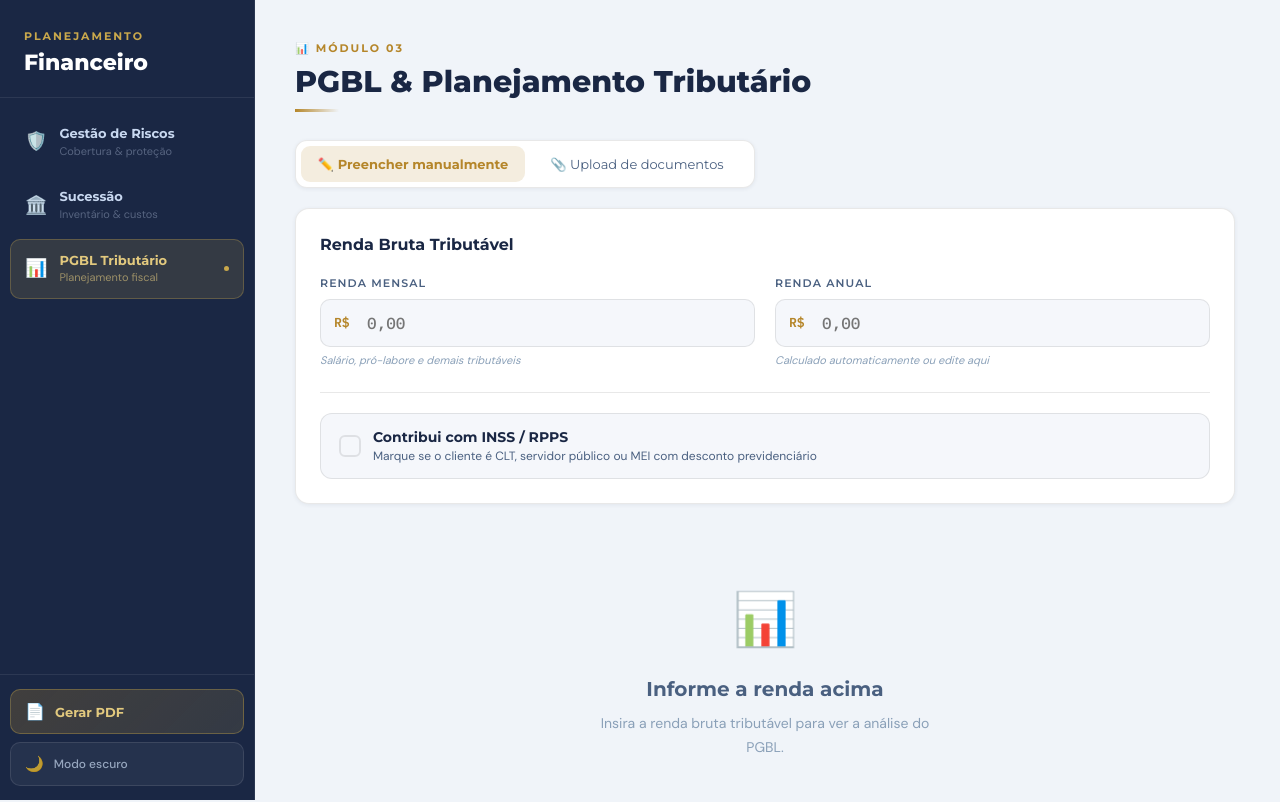
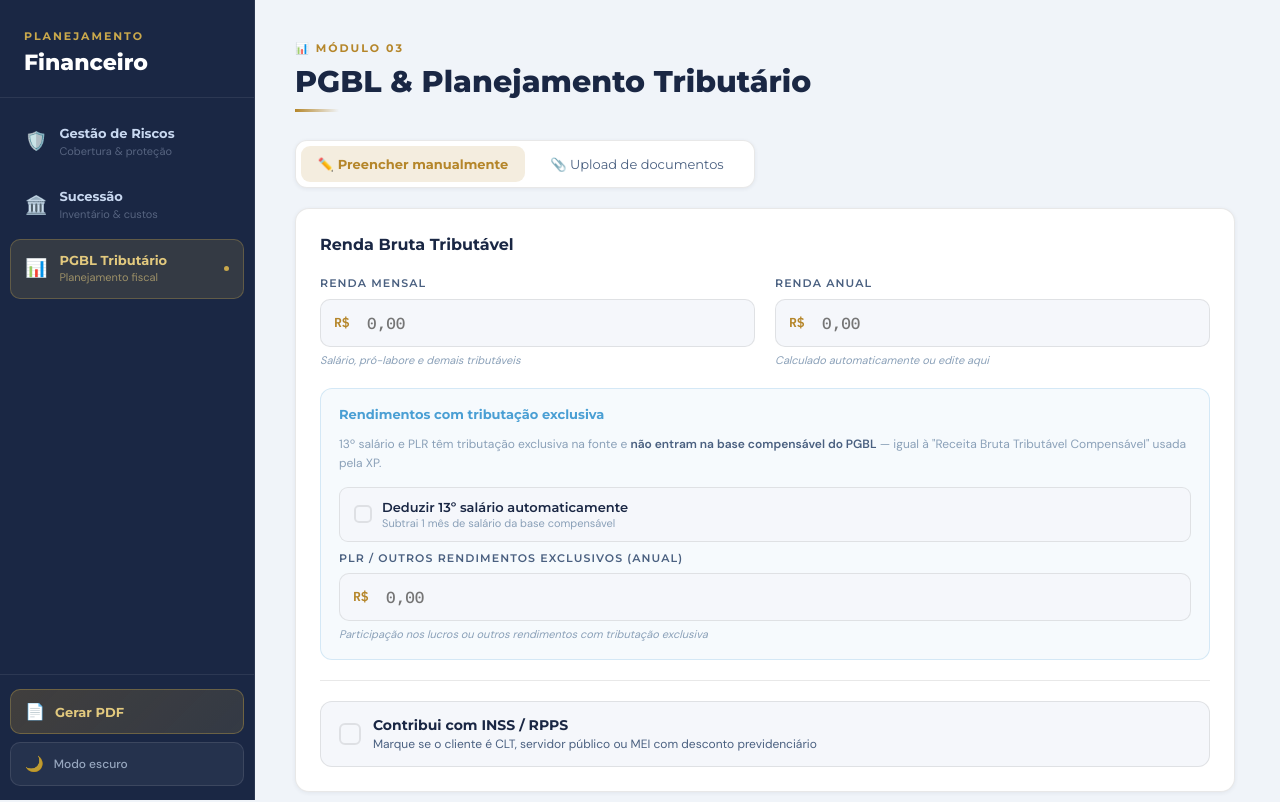
Before and after one commit to theolimaa/patrimonio, a React (Vite) app: page /pgbl in a window 1280 px wide. Shown: the top 802 px of the page. Built offline with nearby package versions, Linux system fonts and the light colour scheme.

Commit message:
Update PGBL.jsx

```diff
--- a/src/pages/PGBL.jsx
+++ b/src/pages/PGBL.jsx
@@ -167,6 +167,7 @@ export default function PGBL({ formState, setFormState, onDataChange }) {
   const {
     mode, rendaMensal, rendaAnual, syncFrom,
     contribuiINSS, inssManual, inssOverride,
+    rendExclusivos,
     holerites, irFile, extracted, anos, showTable
   } = formState
 
@@ -193,6 +194,10 @@ export default function PGBL({ formState, setFormState, onDataChange }) {
     ? (syncFrom === 'anual' ? centsToNum(rendaAnual) : centsToNum(rendaMensal) * 12)
     : (extracted ? extracted.rendaAnual : 0)
 
+  // Rendimentos com tributação exclusiva (13º automático + PLR manual)
+  const decimo13Auto = formState.desconta13 ? rendaMensalNum : 0
+  const rendExclusivosNum = decimo13Auto + centsToNum(rendExclusivos || '')
+
   // INSS: automático (tabela 2024) ou manual
   const inssAutoMensal = contribuiINSS ? calcINSSMensal(rendaMensalNum) : 0
   const inssAutoAnual  = contribuiINSS ? calcINSSAnual(rendaMensalNum, 12) : 0
@@ -200,21 +205,21 @@ export default function PGBL({ formState, setFormState, onDataChange }) {
     ? (inssOverride && inssManual ? centsToNum(inssManual) : inssAutoAnual)
     : 0
 
-  // Base líquida (XP) = bruta - INSS
+  // Base compensável = Bruta − Rendimentos exclusivos (13º, PLR)
   const baseLiquidaAnual  = Math.max(0, rendaAnualNum - inssAnualFinal)
-  const baseLiquidaMensal = baseLiquidaAnual / 12
+  const baseCompensavelAnual = Math.max(0, rendaAnualNum - rendExclusivosNum)
 
-  // IR sobre a base líquida
-  const irInfo = calcIR(baseLiquidaMensal)
+  // IR sobre base sem rendimentos exclusivos e sem INSS
+  const irInfo = calcIR((baseCompensavelAnual - inssAnualFinal) / 12)
 
-  // PGBL
-  const pgblInfo = calcPGBL(rendaAnualNum, irInfo.aliquotaMarginal, inssAnualFinal)
+  // PGBL: limite 12% da base compensável
+  const pgblInfo = calcPGBL(rendaAnualNum, irInfo.aliquotaMarginal, inssAnualFinal, rendExclusivosNum)
   const previdenciaCorpAnual = extracted ? (extracted.previdenciaCorpAnual || 0) : 0
   const pgblRestante = Math.max(0, pgblInfo.pgblIdeal - previdenciaCorpAnual)
   const economiaRestante = pgblRestante * irInfo.aliquotaMarginal
 
   // Comparativo IR
-  const comparativo = calcComparativoIR(rendaAnualNum, inssAnualFinal, pgblInfo.pgblIdeal)
+  const comparativo = calcComparativoIR(rendaAnualNum, inssAnualFinal, pgblInfo.pgblIdeal, rendExclusivosNum)
 
   const projection = projetarPGBL(pgblRestante, irInfo.aliquotaMarginal, anos)
   const hasData = rendaAnualNum > 0
@@ -316,9 +321,64 @@ ${textoCompleto}`
       {mode === 'manual' && (
         <Card>
           <CardTitle>Renda Bruta Tributável</CardTitle>
-          <div style={{ display: 'grid', gridTemplateColumns: '1fr 1fr', gap: '20px', marginBottom: '24px' }}>
+          <div style={{ display: 'grid', gridTemplateColumns: '1fr 1fr', gap: '20px', marginBottom: '20px' }}>
             <MoneyField label="Renda mensal" value={rendaMensal} onChange={handleRendaMensalChange} hint="Salário, pró-labore e demais tributáveis" />
             <MoneyField label="Renda anual" value={rendaAnual} onChange={handleRendaAnualChange} hint="Calculado automaticamente ou edite aqui" />
+          </div>
+
+          {/* Rendimentos com tributação exclusiva */}
+          <div style={{ background: 'rgba(74,159,212,0.05)', border: '1px solid rgba(74,159,212,0.2)', borderRadius: '12px', padding: '16px 18px', marginBottom: '20px' }}>
+            <div style={{ fontSize: '13px', fontWeight: 700, color: '#4a9fd4', fontFamily: 'var(--font-display)', marginBottom: '10px' }}>
+              Rendimentos com tributação exclusiva
+            </div>
+            <div style={{ fontSize: '12px', color: 'var(--text-dim)', marginBottom: '14px', lineHeight: 1.6 }}>
+              13º salário e PLR têm tributação exclusiva na fonte e <strong style={{ color: 'var(--text-muted)' }}>não entram na base compensável do PGBL</strong> — igual à "Receita Bruta Tributável Compensável" usada pela XP.
+            </div>
+
+            {/* Checkbox 13º automático */}
+            <button
+              onClick={function() { upd('desconta13')(!formState.desconta13) }}
+              style={{ display: 'flex', alignItems: 'center', gap: '10px', background: formState.desconta13 ? 'rgba(74,159,212,0.1)' : 'var(--bg-input)', border: formState.desconta13 ? '1.5px solid #4a9fd4' : '1.5px solid var(--border)', borderRadius: '9px', padding: '11px 14px', cursor: 'pointer', width: '100%', textAlign: 'left', marginBottom: '8px' }}>
+              <div style={{ width: '18px', height: '18px', borderRadius: '5px', background: formState.desconta13 ? '#4a9fd4' : 'transparent', border: formState.desconta13 ? '2px solid #4a9fd4' : '2px solid var(--border)', display: 'flex', alignItems: 'center', justifyContent: 'center', flexShrink: 0 }}>
+                {formState.desconta13 && <span style={{ color: '#fff', fontSize: '11px', fontWeight: 900 }}>✓</span>}
+              </div>
+              <div>
+                <div style={{ fontSize: '13px', fontWeight: 600, color: formState.desconta13 ? '#4a9fd4' : 'var(--text)', fontFamily: 'var(--font-display)' }}>
+                  Deduzir 13º salário automaticamente
+                </div>
+                <div style={{ fontSize: '11px', color: 'var(--text-dim)', marginTop: '1px' }}>
+                  {formState.desconta13 ? `− ${fmtBRL(rendaMensalNum)} (1 mês de salário excluído da base)` : 'Subtrai 1 mês de salário da base compensável'}
+                </div>
+              </div>
+            </button>
+
+            {/* Campo PLR/outros */}
+            <div style={{ display: 'grid', gridTemplateColumns: '1fr', gap: '8px' }}>
+              <MoneyField
+                label="PLR / outros rendimentos exclusivos (anual)"
+                value={rendExclusivos}
+                onChange={upd('rendExclusivos')}
+                hint="Participação nos lucros ou outros rendimentos com tributação exclusiva"
+              />
+            </div>
+
+            {/* Resumo da base compensável */}
+            {(formState.desconta13 || rendExclusivosNum > 0) && (
+              <div style={{ marginTop: '12px', display: 'grid', gridTemplateColumns: '1fr 1fr 1fr', gap: '8px' }}>
+                <div style={{ background: 'var(--bg-input)', border: '1px solid var(--border)', borderRadius: '8px', padding: '10px 12px' }}>
+                  <div style={{ fontSize: '10px', textTransform: 'uppercase', letterSpacing: '0.08em', color: 'var(--text-muted)', fontWeight: 600, fontFamily: 'var(--font-display)', marginBottom: '4px' }}>Renda bruta total</div>
+                  <div style={{ fontFamily: 'var(--font-mono)', fontSize: '13px', fontWeight: 600 }}>{fmtBRL(rendaAnualNum)}</div>
+                </div>
+                <div style={{ background: 'var(--bg-input)', border: '1px solid var(--border)', borderRadius: '8px', padding: '10px 12px' }}>
+                  <div style={{ fontSize: '10px', textTransform: 'uppercase', letterSpacing: '0.08em', color: '#4a9fd4', fontWeight: 600, fontFamily: 'var(--font-display)', marginBottom: '4px' }}>(-) Exclusivos</div>
+                  <div style={{ fontFamily: 'var(--font-mono)', fontSize: '13px', fontWeight: 600, color: '#4a9fd4' }}>− {fmtBRL(rendExclusivosNum)}</div>
+                </div>
+                <div style={{ background: 'rgba(26,153,85,0.07)', border: '1px solid rgba(26,153,85,0.25)', borderRadius: '8px', padding: '10px 12px' }}>
+                  <div style={{ fontSize: '10px', textTransform: 'uppercase', letterSpacing: '0.08em', color: 'var(--green)', fontWeight: 600, fontFamily: 'var(--font-display)', marginBottom: '4px' }}>Base compensável</div>
+                  <div style={{ fontFamily: 'var(--font-mono)', fontSize: '13px', fontWeight: 700, color: 'var(--green)' }}>{fmtBRL(baseCompensavelAnual)}</div>
+                </div>
+              </div>
+            )}
           </div>
 
           {/* Checkbox INSS */}
@@ -558,21 +618,43 @@ ${textoCompleto}`
               </div>
             </div>
 
-            {/* Waterfall base — mostra INSS se contribui */}
-            {contribuiINSS && (
+            {/* Waterfall base de cálculo */}
+            {(contribuiINSS || rendExclusivosNum > 0) && (
               <div style={{ background: 'var(--bg-input)', border: '1px solid var(--border)', borderRadius: '12px', padding: '16px 18px', marginBottom: '16px' }}>
                 <div style={{ fontSize: '11px', textTransform: 'uppercase', letterSpacing: '0.1em', color: 'var(--text-muted)', fontWeight: 700, fontFamily: 'var(--font-display)', marginBottom: '12px' }}>Base de Cálculo do IR</div>
                 <div style={{ display: 'flex', flexDirection: 'column', gap: '7px' }}>
                   <div style={{ display: 'flex', justifyContent: 'space-between', padding: '9px 13px', background: 'var(--bg-card)', borderRadius: '8px', border: '1px solid var(--border)', fontSize: '13px' }}>
-                    <span>Renda bruta tributável anual</span>
+                    <span>Renda bruta anual</span>
                     <span style={{ fontFamily: 'var(--font-mono)', fontWeight: 700 }}>{fmtBRL(rendaAnualNum)}</span>
                   </div>
+                  {rendExclusivosNum > 0 && (
+                    <div style={{ display: 'flex', justifyContent: 'space-between', padding: '9px 13px', background: 'rgba(127,140,141,0.06)', borderRadius: '8px', border: '1px solid rgba(127,140,141,0.2)', fontSize: '13px', color: 'var(--text-muted)' }}>
+                      <div>
+                        <span>(−) Rendimentos com tributação exclusiva</span>
+                        <div style={{ fontSize: '11px', color: 'var(--text-dim)', marginTop: '2px' }}>13º salário, PLR e similares — não entram nos 12% do PGBL</div>
+                      </div>
+                      <span style={{ fontFamily: 'var(--font-mono)', fontWeight: 700, flexShrink: 0, marginLeft: '12px' }}>− {fmtBRL(rendExclusivosNum)}</span>
+                    </div>
+                  )}
+                  {contribuiINSS && (
                     <div style={{ display: 'flex', justifyContent: 'space-between', padding: '9px 13px', background: 'rgba(74,159,212,0.06)', borderRadius: '8px', border: '1px solid rgba(74,159,212,0.2)', fontSize: '13px', color: '#4a9fd4' }}>
                       <span>(−) INSS {inssOverride ? 'manual' : '(tabela progressiva 2024)'}</span>
                       <span style={{ fontFamily: 'var(--font-mono)', fontWeight: 700 }}>− {fmtBRL(inssAnualFinal)}</span>
                     </div>
+                  )}
+                  {rendExclusivosNum > 0 && (
+                    <div style={{ display: 'flex', justifyContent: 'space-between', padding: '9px 13px', background: 'var(--gold-dim)', borderRadius: '8px', border: '1px solid var(--gold)', fontSize: '13px' }}>
+                      <div>
+                        <span style={{ fontWeight: 600, color: 'var(--gold-light)', fontFamily: 'var(--font-display)' }}>Base compensável (= 12% PGBL)</span>
+                        <div style={{ fontSize: '11px', color: 'var(--text-dim)', marginTop: '2px' }}>Igual à "Receita Bruta Tributável Compensável" da XP</div>
+                      </div>
+                      <span style={{ fontFamily: 'var(--font-mono)', fontWeight: 800, color: 'var(--gold-light)', flexShrink: 0, marginLeft: '12px' }}>{fmtBRL(baseCompensavelAnual)}</span>
+                    </div>
+                  )}
+                  {contribuiINSS && (
+                    <>
                       <div style={{ display: 'flex', justifyContent: 'space-between', padding: '9px 13px', background: 'rgba(201,168,76,0.06)', borderRadius: '8px', border: '1px solid rgba(201,168,76,0.2)', fontSize: '13px', color: 'var(--gold)' }}>
-                    <span>(−) PGBL — limite 12% da renda bruta</span>
+                        <span>(−) PGBL — 12% da base compensável</span>
                         <span style={{ fontFamily: 'var(--font-mono)', fontWeight: 700 }}>− {fmtBRL(pgblInfo.pgblIdeal)}</span>
                       </div>
                       <div style={{ height: '1px', background: 'var(--border)', margin: '2px 0' }} />
@@ -580,9 +662,11 @@ ${textoCompleto}`
                         <span style={{ fontWeight: 700, color: 'var(--green)', fontFamily: 'var(--font-display)' }}>Base tributável com PGBL</span>
                         <span style={{ fontFamily: 'var(--font-mono)', fontWeight: 800, color: 'var(--green)' }}>{fmtBRL(comparativo.baseComPGBL)}</span>
                       </div>
+                    </>
+                  )}
                 </div>
                 <div style={{ marginTop: '10px', fontSize: '11px', color: 'var(--text-dim)', fontStyle: 'italic', lineHeight: 1.6 }}>
-                  ✓ INSS e PGBL são deduções independentes — ambos reduzem a base do IR separadamente (legislação Receita Federal)
+                  ✓ INSS e PGBL são deduções independentes do IR (Receita Federal). Rendimentos com tributação exclusiva não compõem a base compensável.
                 </div>
               </div>
             )}
```
Lines whose indentation alone changed are shown as unchanged.
